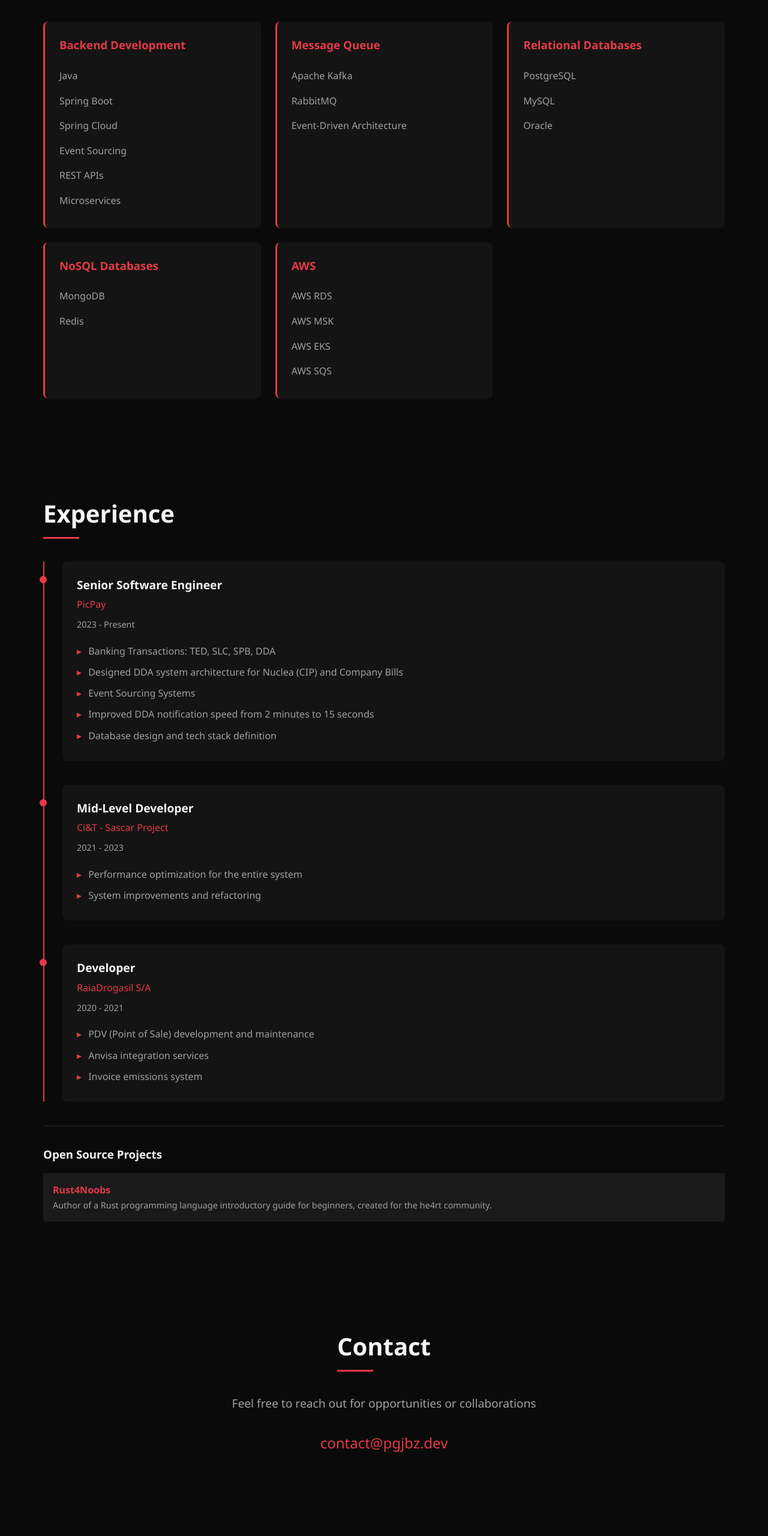
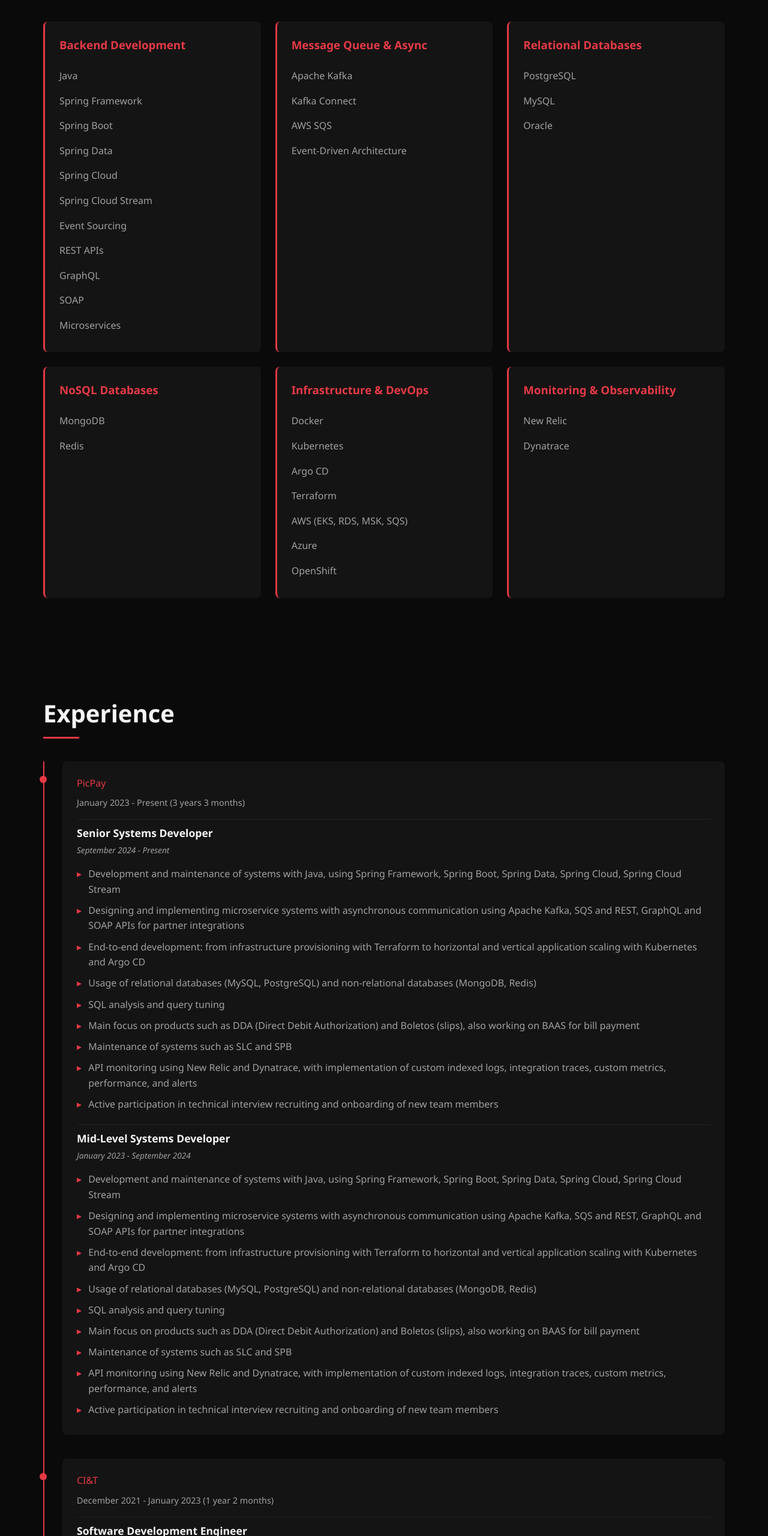
Before and after one commit to pgjbz/pgjbz.github.io, a plain HTML site: page index.html in a window 1280 px wide. Shown: the part 1772-4332 px from the top of the page at 60% size. Drawn offline with Linux system fonts and the light colour scheme.

Commit message:
feat: update experience and extract to file

```diff
--- a/index.html
+++ b/index.html
@@ -63,18 +63,24 @@
                 <h3>Backend Development</h3>
                 <ul>
                     <li>Java</li>
+                    <li>Spring Framework</li>
                     <li>Spring Boot</li>
+                    <li>Spring Data</li>
                     <li>Spring Cloud</li>
+                    <li>Spring Cloud Stream</li>
                     <li>Event Sourcing</li>
                     <li>REST APIs</li>
+                    <li>GraphQL</li>
+                    <li>SOAP</li>
                     <li>Microservices</li>
                 </ul>
             </div>
             <div class="skill-category">
-                <h3>Message Queue</h3>
+                <h3>Message Queue & Async</h3>
                 <ul>
                     <li>Apache Kafka</li>
-                    <li>RabbitMQ</li>
+                    <li>Kafka Connect</li>
+                    <li>AWS SQS</li>
                     <li>Event-Driven Architecture</li>
                 </ul>
             </div>
@@ -94,12 +100,22 @@
                 </ul>
             </div>
             <div class="skill-category">
-                <h3>AWS</h3>
+                <h3>Infrastructure & DevOps</h3>
                 <ul>
-                    <li>AWS RDS</li>
-                    <li>AWS MSK</li>
-                    <li>AWS EKS</li>
-                    <li>AWS SQS</li>
+                    <li>Docker</li>
+                    <li>Kubernetes</li>
+                    <li>Argo CD</li>
+                    <li>Terraform</li>
+                    <li>AWS (EKS, RDS, MSK, SQS)</li>
+                    <li>Azure</li>
+                    <li>OpenShift</li>
+                </ul>
+            </div>
+            <div class="skill-category">
+                <h3>Monitoring & Observability</h3>
+                <ul>
+                    <li>New Relic</li>
+                    <li>Dynatrace</li>
                 </ul>
             </div>
         </div>
@@ -109,34 +125,81 @@
         <h2>Experience</h2>
         <div class="experience-timeline">
             <div class="experience-item">
-                <h3>Senior Software Engineer</h3>
                 <div class="company">PicPay</div>
-                <div class="period">2023 - Present</div>
+                <div class="period">January 2023 - Present (3 years 3 months)</div>
+                <div class="role">
+                    <h3>Senior Systems Developer</h3>
+                    <div class="period">September 2024 - Present</div>
+                </div>
                 <ul>
-                    <li>Banking Transactions: TED, SLC, SPB, DDA</li>
-                    <li>Designed DDA system architecture for Nuclea (CIP) and Company Bills</li>
-                    <li>Event Sourcing Systems</li>
-                    <li>Improved DDA notification speed from 2 minutes to 15 seconds</li>
-                    <li>Database design and tech stack definition</li>
+                    <li>Development and maintenance of systems with Java, using Spring Framework, Spring Boot, Spring Data, Spring Cloud, Spring Cloud Stream</li>
+                    <li>Designing and implementing microservice systems with asynchronous communication using Apache Kafka, SQS and REST, GraphQL and SOAP APIs for partner integrations</li>
+                    <li>End-to-end development: from infrastructure provisioning with Terraform to horizontal and vertical application scaling with Kubernetes and Argo CD</li>
+                    <li>Usage of relational databases (MySQL, PostgreSQL) and non-relational databases (MongoDB, Redis)</li>
+                    <li>SQL analysis and query tuning</li>
+                    <li>Main focus on products such as DDA (Direct Debit Authorization) and Boletos (slips), also working on BAAS for bill payment</li>
+                    <li>Maintenance of systems such as SLC and SPB</li>
+                    <li>API monitoring using New Relic and Dynatrace, with implementation of custom indexed logs, integration traces, custom metrics, performance, and alerts</li>
+                    <li>Active participation in technical interview recruiting and onboarding of new team members</li>
+                </ul>
+                <div class="role">
+                    <h3>Mid-Level Systems Developer</h3>
+                    <div class="period">January 2023 - September 2024</div>
+                </div>
+                <ul>
+                    <li>Development and maintenance of systems with Java, using Spring Framework, Spring Boot, Spring Data, Spring Cloud, Spring Cloud Stream</li>
+                    <li>Designing and implementing microservice systems with asynchronous communication using Apache Kafka, SQS and REST, GraphQL and SOAP APIs for partner integrations</li>
+                    <li>End-to-end development: from infrastructure provisioning with Terraform to horizontal and vertical application scaling with Kubernetes and Argo CD</li>
+                    <li>Usage of relational databases (MySQL, PostgreSQL) and non-relational databases (MongoDB, Redis)</li>
+                    <li>SQL analysis and query tuning</li>
+                    <li>Main focus on products such as DDA (Direct Debit Authorization) and Boletos (slips), also working on BAAS for bill payment</li>
+                    <li>Maintenance of systems such as SLC and SPB</li>
+                    <li>API monitoring using New Relic and Dynatrace, with implementation of custom indexed logs, integration traces, custom metrics, performance, and alerts</li>
+                    <li>Active participation in technical interview recruiting and onboarding of new team members</li>
                 </ul>
             </div>
             <div class="experience-item">
-                <h3>Mid-Level Developer</h3>
-                <div class="company">Ci&T - Sascar Project</div>
-                <div class="period">2021 - 2023</div>
+                <div class="company">CI&T</div>
+                <div class="period">December 2021 - January 2023 (1 year 2 months)</div>
+                <div class="role">
+                    <h3>Software Development Engineer</h3>
+                </div>
                 <ul>
-                    <li>Performance optimization for the entire system</li>
-                    <li>System improvements and refactoring</li>
+                    <li>Development and maintenance of systems using Java, Spring Boot, Spring Data JDBC</li>
+                    <li>Usage of relational databases (PostgreSQL, Oracle) and non-relational databases (MongoDB, Redis)</li>
+                    <li>Usage of Apache Kafka messaging and Kafka Connect</li>
+                    <li>Usage of Azure cloud (Vivo Money project) and OpenShift (Sascar)</li>
+                    <li>Work on vehicle fleet monitoring project at Sascar and performance improvement (cache, query tuning)</li>
+                    <li>Implementation of migration to microservices with Java at Vivo Money</li>
                 </ul>
             </div>
             <div class="experience-item">
-                <h3>Developer</h3>
-                <div class="company">RaiaDrogasil S/A</div>
-                <div class="period">2020 - 2021</div>
+                <div class="company">Dextra</div>
+                <div class="period">July 2021 - December 2021 (6 months)</div>
+                <div class="role">
+                    <h3>Mid-Level Developer Analyst</h3>
+                </div>
                 <ul>
-                    <li>PDV (Point of Sale) development and maintenance</li>
-                    <li>Anvisa integration services</li>
-                    <li>Invoice emissions system</li>
+                    <li>Development and maintenance of systems using Java, Spring Boot, Spring Data JDBC</li>
+                    <li>Usage of relational databases (PostgreSQL, Oracle) and non-relational databases (MongoDB, Redis)</li>
+                    <li>Usage of Apache Kafka messaging and Kafka Connect</li>
+                    <li>Container management with OpenShift</li>
+                    <li>Focus on performance improvement</li>
+                </ul>
+            </div>
+            <div class="experience-item">
+                <div class="company">RD (RaiaDrogasil)</div>
+                <div class="period">March 2020 - July 2021 (1 year 5 months)</div>
+                <div class="role">
+                    <h3>Java Developer I</h3>
+                </div>
+                <ul>
+                    <li>Development and maintenance of systems using Java 8 and 11</li>
+                    <li>Maintenance of applications with JSF and JSP</li>
+                    <li>Web container management with WebLogic</li>
+                    <li>Integration of SNGPC and Invoice systems</li>
+                    <li>Implementation of commercial automation (Drogasil and DrogaRaia POS), price loading and price query</li>
+                    <li>Usage of Oracle and PostgreSQL as main databases</li>
                 </ul>
             </div>
         </div>
--- a/style.css
+++ b/style.css
@@ -210,6 +210,30 @@
     margin-bottom: 1rem;
 }
 
+.experience-item .role {
+    margin-top: 1rem;
+    padding-top: 0.5rem;
+    border-top: 1px solid rgba(255,255,255,0.05);
+}
+
+.experience-item .role:first-of-type {
+    margin-top: 0;
+    border-top: none;
+}
+
+.experience-item .role h3 {
+    color: var(--text-primary);
+    font-size: 1.1rem;
+    margin-bottom: 0.2rem;
+}
+
+.experience-item .role .period {
+    color: var(--text-secondary);
+    font-size: 0.85rem;
+    margin-bottom: 0.75rem;
+    font-style: italic;
+}
+
 .experience-item ul {
     list-style: none;
 }
```
Also changed, not shown: 2 other files.
